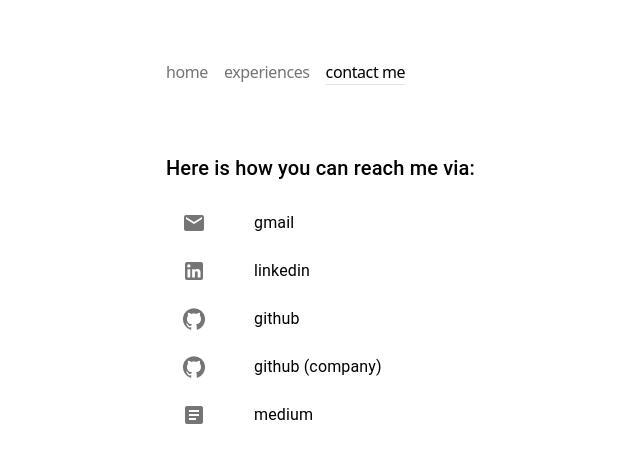
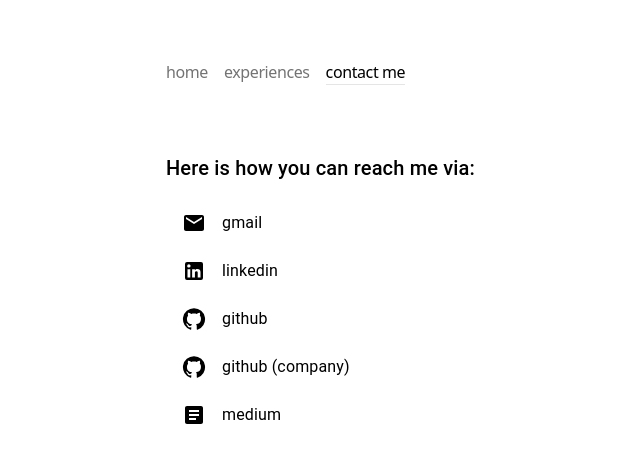
Before and after one commit to omerfrkolcy/portfolio, a Next.js app: page /contact-me in a window 1280 px wide. Shown: the top 462 px of the page, without its empty margins (138-778 px from the left). Built offline with nearby package versions, Linux system fonts and the light colour scheme.

Commit message:
changing color of contact item icons

```diff
--- a/app/contact-me/page.js
+++ b/app/contact-me/page.js
@@ -8,27 +8,27 @@ import ArticleIcon from '@mui/icons-material/Article';
 const contacts = [
   {
     text: 'gmail',
-    icon: <EmailIcon className='dark:fill-neutral-200' />,
+    icon: <EmailIcon className='min-w-fit mr-4 dark:fill-neutral-200' />,
     href: 'mailto:omerfrkolcy@gmail.com',
   },
   {
     text: 'linkedin',
-    icon: <LinkedInIcon className='dark:fill-neutral-200' />,
+    icon: <LinkedInIcon className='min-w-fit mr-4 dark:fill-neutral-200' />,
     href: 'https://linkedin.com/in/omerfrkolcy',
   },
   {
     text: 'github',
-    icon: <GitHubIcon className='dark:fill-neutral-200' />,
+    icon: <GitHubIcon className='min-w-fit mr-4 dark:fill-neutral-200' />,
     href: 'https://github.com/omerfrkolcy',
   },
   {
     text: 'github (company)',
-    icon: <GitHubIcon className='dark:fill-neutral-200' />,
+    icon: <GitHubIcon className='min-w-fit mr-4 dark:fill-neutral-200' />,
     href: 'https://github.com/omerfolcay',
   },
   {
     text: 'medium',
-    icon: <ArticleIcon className='dark:fill-neutral-200' />,
+    icon: <ArticleIcon className='min-w-fit mr-4 dark:fill-neutral-200' />,
     href: 'https://medium.com/@omerfrkolcy',
   },
 ];
@@ -42,7 +42,7 @@ export default function ContactMe() {
       <List>
         {contacts.map(({ text, href, icon }, index) => (
           <ListItem key={index} target='_blank' component='a' href={href}>
-            <ListItemIcon className='min-w-fit mr-4'>{icon}</ListItemIcon>
+            {icon}
             <ListItemText primary={text} />
           </ListItem>
         ))}
```
